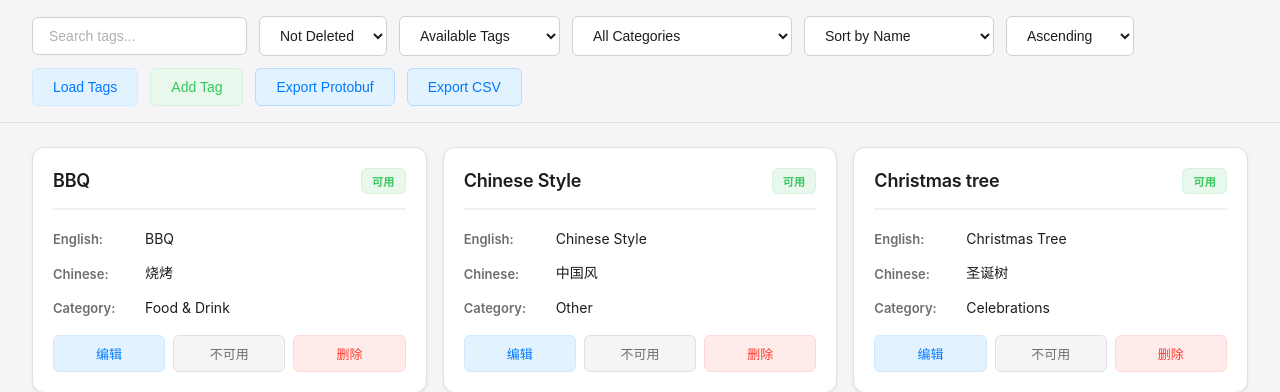
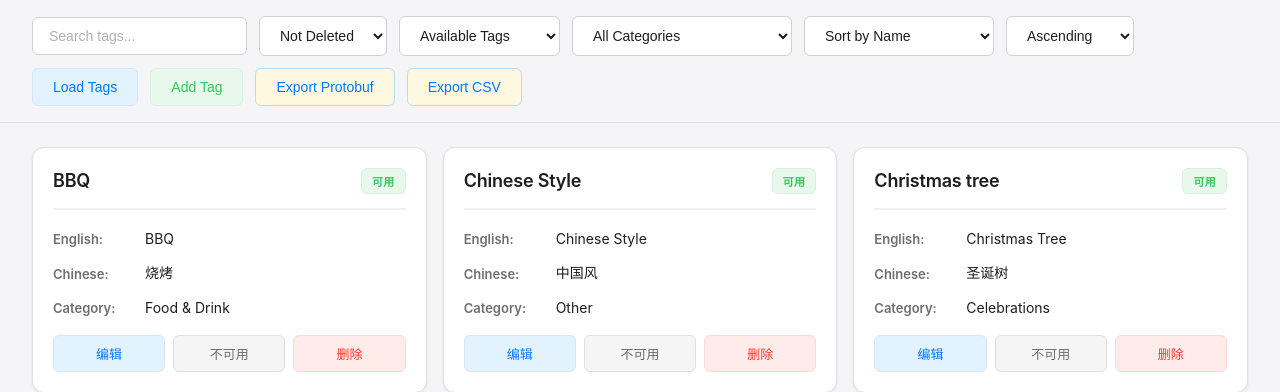
Before and after one commit to xylcm/curator-tag-vocab, a Flask app: page /tagging/vocab/ in a window 1280 px wide. Shown: the part 209-601 px from the top of the page. Run offline with Flask 3, Linux system fonts and the light colour scheme; data comes from the database, SQL or seed files in the repository; parts of the project's set-up code (start-up, migrations or seed data) failed here and were passed over.

Commit message:
style: change export button background color to light yellow
- Change .btn-info background from #e3f2ff to #fff8e1 (light yellow)
- Change .btn-info:hover background from #d0e8ff to #ffecb3 (deeper yellow)
- Keep text color (#007aff) and border color (#b8dcff) unchanged

This change applies to Export Protobuf and Export CSV buttons
for better visual recognition.

Co-Authored-By: Claude Opus 4.5 <noreply@anthropic.com>

```diff
--- a/src/static/css/main.css
+++ b/src/static/css/main.css
@@ -147,13 +147,13 @@ body {
 }
 
 .btn-info {
-    background: #e3f2ff;
+    background: #fff8e1;
     color: #007aff;
     border: 1px solid #b8dcff;
 }
 
 .btn-info:hover {
-    background: #d0e8ff;
+    background: #ffecb3;
     border-color: #9fceff;
 }
 
```
